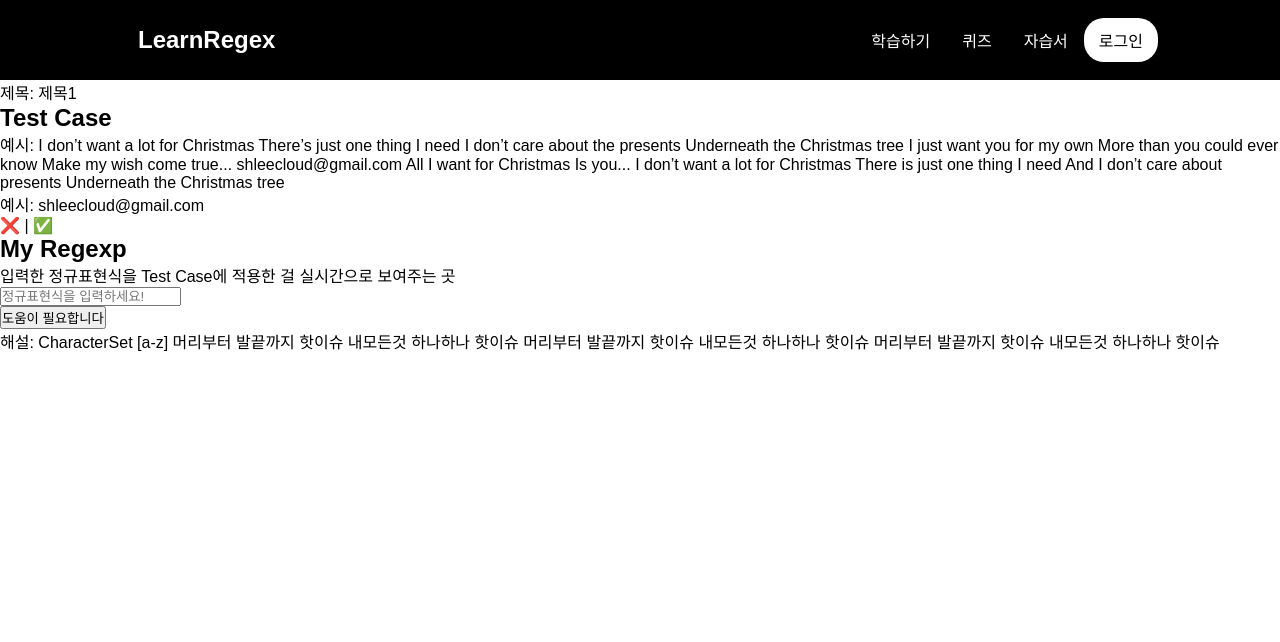
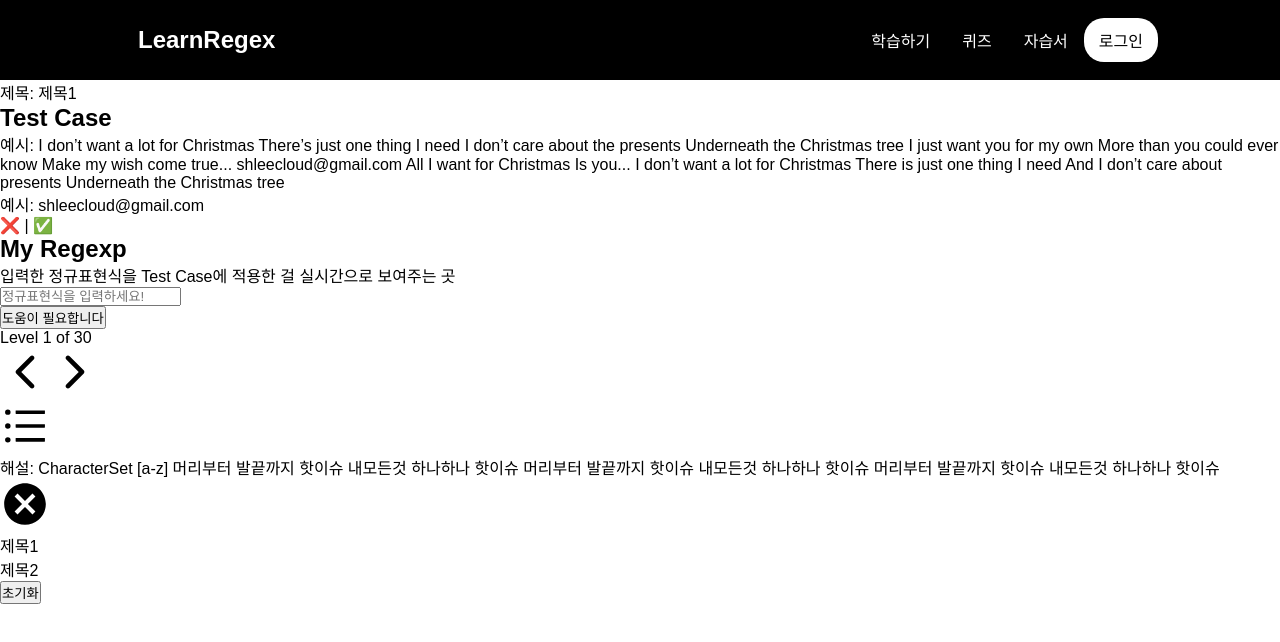
Before and after one commit to codestates/LearnRegex, a React app in the folder client/: page /tutorial in a window 1280 px wide. Shown: the top 642 px of the page. Built offline with nearby package versions, Linux system fonts and the light colour scheme.

Commit message:
Feat: Tutorial Side 컴포넌트 기본 레이아웃 구현

```diff
--- a/client/src/components/TutorialSide.js
+++ /dev/null
@@ -1,14 +0,0 @@
-import React from 'react';
-
-function TutorialSide({ tip }) {
-  return (
-    <>
-      <div>
-        <div></div>
-        <div>해설: {tip}</div>
-      </div>
-    </>
-  );
-}
-
-export default TutorialSide;
--- /dev/null
+++ b/client/src/components/tutorialSide/SideHint.js
@@ -0,0 +1,28 @@
+import React from 'react';
+import { IoIosArrowBack } from 'react-icons/io';
+import { IoIosArrowForward } from 'react-icons/io';
+import { AiOutlineUnorderedList } from 'react-icons/ai';
+
+function SideHint({ level, hint }) {
+  return (
+    <>
+      <div>
+        <div>
+          <div>
+            <span>Level {level} of 30</span>
+          </div>
+          <div>
+            <IoIosArrowBack size="50" />
+            <IoIosArrowForward size="50" />
+          </div>
+          <div>
+            <AiOutlineUnorderedList size="50" />
+          </div>
+        </div>
+        <div>해설: {hint}</div>
+      </div>
+    </>
+  );
+}
+
+export default SideHint;
--- /dev/null
+++ b/client/src/components/tutorialSide/SideList.js
@@ -0,0 +1,26 @@
+import React from 'react';
+import { MdCancel } from 'react-icons/md';
+
+function SideList({ list }) {
+  return (
+    <>
+      <div>
+        <div>
+          <MdCancel size="50" />
+        </div>
+        <div>
+          <ol>
+            {list.map((el) => (
+              <li key={el.id}>{el.title}</li>
+            ))}
+          </ol>
+        </div>
+        <div>
+          <button>초기화</button>
+        </div>
+      </div>
+    </>
+  );
+}
+
+export default SideList;
--- /dev/null
+++ b/client/src/components/tutorialSide/index.js
@@ -0,0 +1,14 @@
+import React, { useState } from 'react';
+import SideHint from './SideHint';
+import SideList from './SideList';
+
+function TutorialSide({ list, current }) {
+  return (
+    <>
+      <SideHint level={current + 1} hint={list[current].hint} />
+      <SideList list={list} />
+    </>
+  );
+}
+
+export default TutorialSide;
--- a/client/src/data/tutorialData.js
+++ b/client/src/data/tutorialData.js
@@ -9,7 +9,7 @@ export const dummyData = [
     answer: '/^[0-9a-zA-Z]([-_.]?[0-9a-zA-Z])*@[0-9a-zA-Z]([-_.]?[0-9a-zA-Z])*.[a-zA-Z]{2,3}$/i',
     explanation:
       'Santa tell me if youre really there Don`t make me fall in love again If he won`t be here next year Santa tell me if he really cares Cause I can`t give it all away If he won`t be here next year Feeling Christmas all around And I`m trying to play it cool But it`s hard to focus When I see him walking cross the room Let it snow, is blasting now But I won`t get it in the mood',
-    tip: 'CharacterSet [a-z] 머리부터 발끝까지 핫이슈 내모든것 하나하나 핫이슈 머리부터 발끝까지 핫이슈 내모든것 하나하나 핫이슈 머리부터 발끝까지 핫이슈 내모든것 하나하나 핫이슈',
+    hint: 'CharacterSet [a-z] 머리부터 발끝까지 핫이슈 내모든것 하나하나 핫이슈 머리부터 발끝까지 핫이슈 내모든것 하나하나 핫이슈 머리부터 발끝까지 핫이슈 내모든것 하나하나 핫이슈',
   },
   {
     id: 2,
@@ -19,6 +19,6 @@ export const dummyData = [
     testCaseTarget: '010-1234-5678',
     answer: '/^[0-9]{2,3}-[0-9]{3,4}-[0-9]{3,4}$/',
     explanation: 'Last Christmas I gave you my heart But the very next day you gave it away This year to save me from tears I ll give it to someone special',
-    tip: 'CharacterSet [0-9] 머리부터 발끝까지 핫이슈 내모든것 하나하나 핫이슈 머리부터 발끝까지 핫이슈 내모든것 하나하나 핫이슈 머리부터 발끝까지 핫이슈 내모든것 하나하나 핫이슈',
+    hint: 'CharacterSet [0-9] 머리부터 발끝까지 핫이슈 내모든것 하나하나 핫이슈 머리부터 발끝까지 핫이슈 내모든것 하나하나 핫이슈 머리부터 발끝까지 핫이슈 내모든것 하나하나 핫이슈',
   },
 ];
--- a/client/src/pages/Tutorial.js
+++ b/client/src/pages/Tutorial.js
@@ -1,11 +1,15 @@
 import React, { useState } from 'react';
-import TutorialSide from '../components/TutorialSide';
+import TutorialSide from '../components/tutorialSide';
 import QuizForm from '../components/QuizForm';
 import { dummyData } from '../data/tutorialData';
 
 function Tutorial() {
   const [list, setList] = useState(dummyData);
   const [current, setCurrent] = useState(0);
+
+  // TODO: SideHint 컴포넌트의 화살표를 클릭하면 이전 혹은 이후 리스트 이동 - current 상태 변경
+  // TODO: SideList 컴포넌트의 목차를 클릭하면 맞게 리스트 이동 - current 상태 변경
+  // TODO: current 상태의 초기값은 로컬스토리지에 저장한 북마크
 
   return (
     <>
@@ -17,7 +21,7 @@ function Tutorial() {
           </div>
         </div>
         <div>
-          <TutorialSide tip={list[current].tip} />
+          <TutorialSide list={list} current={current} />
         </div>
       </div>
     </>
```
